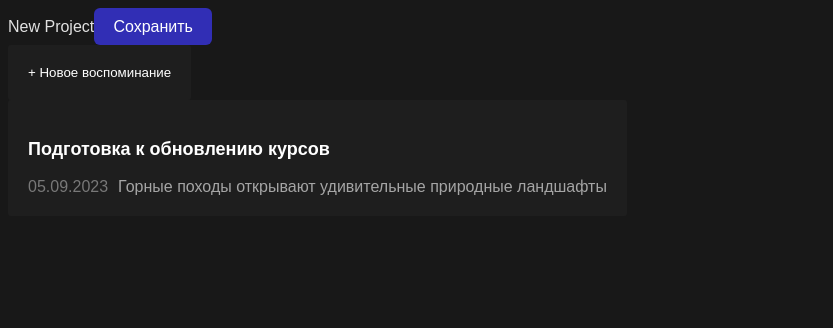
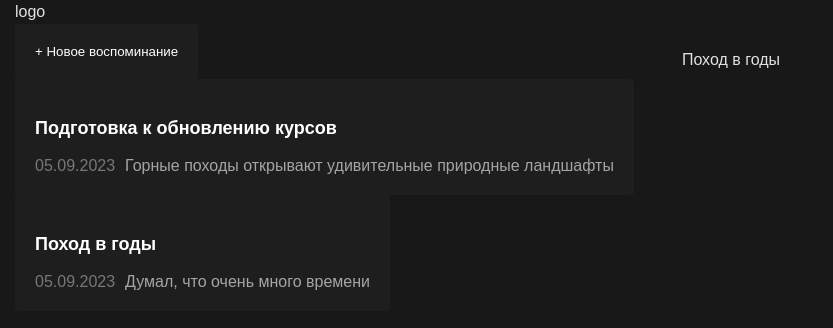
Before and after one commit to ministrov/react-journal, a React app: page / in a window 1280 px wide. Shown: the top 328 px of the page, without its empty margins (0-833 px from the left). Built offline with nearby package versions, Linux system fonts and the light colour scheme; the HTML template or start-up script is replaced by a standard one.

Commit message:
feat: keep on operating on LeftPanel component

```diff
--- a/src/App.jsx
+++ b/src/App.jsx
@@ -1,6 +1,12 @@
-import Button from './components/Button/Button';
+import Body from './layouts/Body/Body';
+// import Button from './components/Button/Button';
 import CardButton from './components/CardButton/CardButton';
+import JournalAddButton from './components/JournalAddButton/JournalAddButton';
 import JournalItem from './components/JournalItem/JournalItem';
+import LeftPanel from './layouts/LeftPanel/LeftPanel';
+import Header from './components/Header/Header';
+import JournalList from './components/JournalList/JournalList';
+import './App.css';
 
 function App() {
   const data = [
@@ -22,22 +28,32 @@ function App() {
   ];
 
   return (
-    <div>
-      New Project
+    <div className="app">
+      <LeftPanel>
+        <Header/>
+        <JournalAddButton />
+        <JournalList>
+          <CardButton>
+            <JournalItem
+              title={data[0].title}
+              text={data[0].text}
+              date={data[0].date}
+            />
+          </CardButton>
 
-      <Button/>
+          <CardButton>
+            <JournalItem
+              title={data[1].title}
+              text={data[1].text}
+              date={data[1].date}
+            />
+          </CardButton>
+        </JournalList>
+      </LeftPanel>
 
-      <CardButton>
-       + Новое воспоминание
-      </CardButton>
-
-      <CardButton>
-        <JournalItem
-          title={data[0].title}
-          text={data[0].text}
-          date={data[0].date}
-        />
-      </CardButton>
+      <Body>
+        Поход в годы
+      </Body>
     </div>
   );
 }
--- a/src/components/Header/Header.jsx
+++ b/src/components/Header/Header.jsx
@@ -1,8 +1,10 @@
-import '';
+import './Header.css';
 
 function Header() {
   return (
-    <header>header</header>
+    <header>
+      logo
+    </header>
   );
 }
 
--- a/src/components/JournalAddButton/JournalAddButton.jsx
+++ b/src/components/JournalAddButton/JournalAddButton.jsx
@@ -1,8 +1,11 @@
+import CardButton from '../CardButton/CardButton';
 import './JournalAddButton.css';
 
 function JournalAddButton() {
   return (
-    <button>add</button>
+    <CardButton>
+      + Новое воспоминание
+    </CardButton>
   );
 }
 
--- a/src/components/JournalList/JournalList.jsx
+++ b/src/components/JournalList/JournalList.jsx
@@ -2,9 +2,9 @@ import './JournalList.css';
 
 function JournalList({ children }) {
   return (
-    <ul>
+    <div className="journal-list">
       {children}
-    </ul>
+    </div>
   );
 }
 
--- a/src/index.css
+++ b/src/index.css
@@ -13,3 +13,15 @@
   -moz-osx-font-smoothing: grayscale;
   -webkit-text-size-adjust: 100%;
 }
+
+body {
+  max-width: 1440px;
+  margin: 0 auto;
+  padding: 0 15px;
+}
+
+@media screen and (max-width: 1348px) {
+  body {
+    margin: 0;
+  }
+}
--- a/src/layouts/Body/Body.css
+++ b/src/layouts/Body/Body.css
@@ -0,0 +1,3 @@
+.body {
+  padding: 3rem;
+}
--- a/src/layouts/Body/Body.jsx
+++ b/src/layouts/Body/Body.jsx
@@ -1,8 +1,10 @@
 import './Body.css';
 
-function Body() {
+function Body({ children }) {
   return (
-    <main>content</main>
+    <div className="body">
+      {children}
+    </div>
   );
 }
 
--- a/src/layouts/LeftPanel/LeftPanel.jsx
+++ b/src/layouts/LeftPanel/LeftPanel.jsx
@@ -1,8 +1,10 @@
 import './LeftPanel.css';
 
-function LeftPanel() {
+function LeftPanel({ children }) {
   return (
-    <div>LeftPanel</div>
+    <div className="left-panel">
+      {children}
+    </div>
   );
 }
 
```
